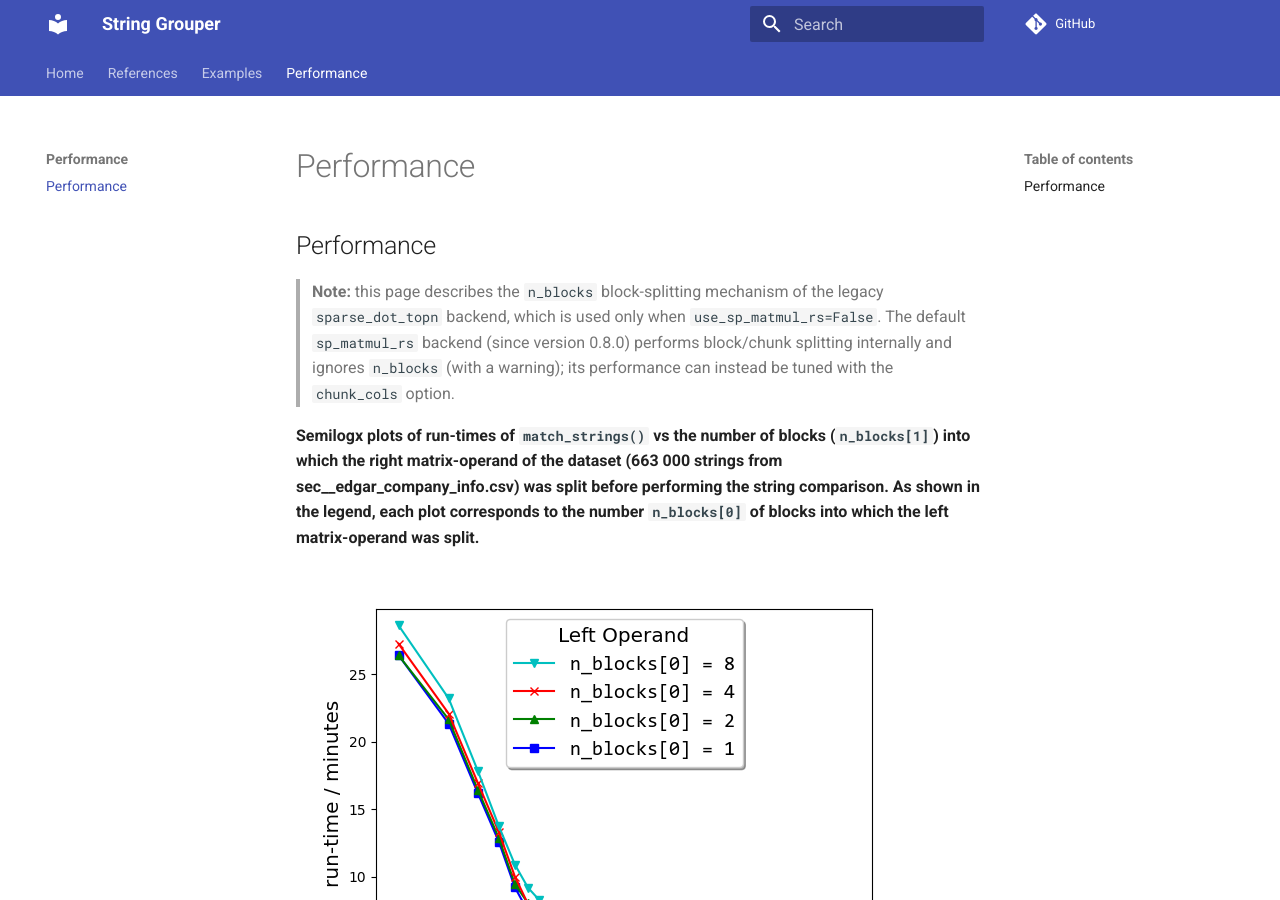
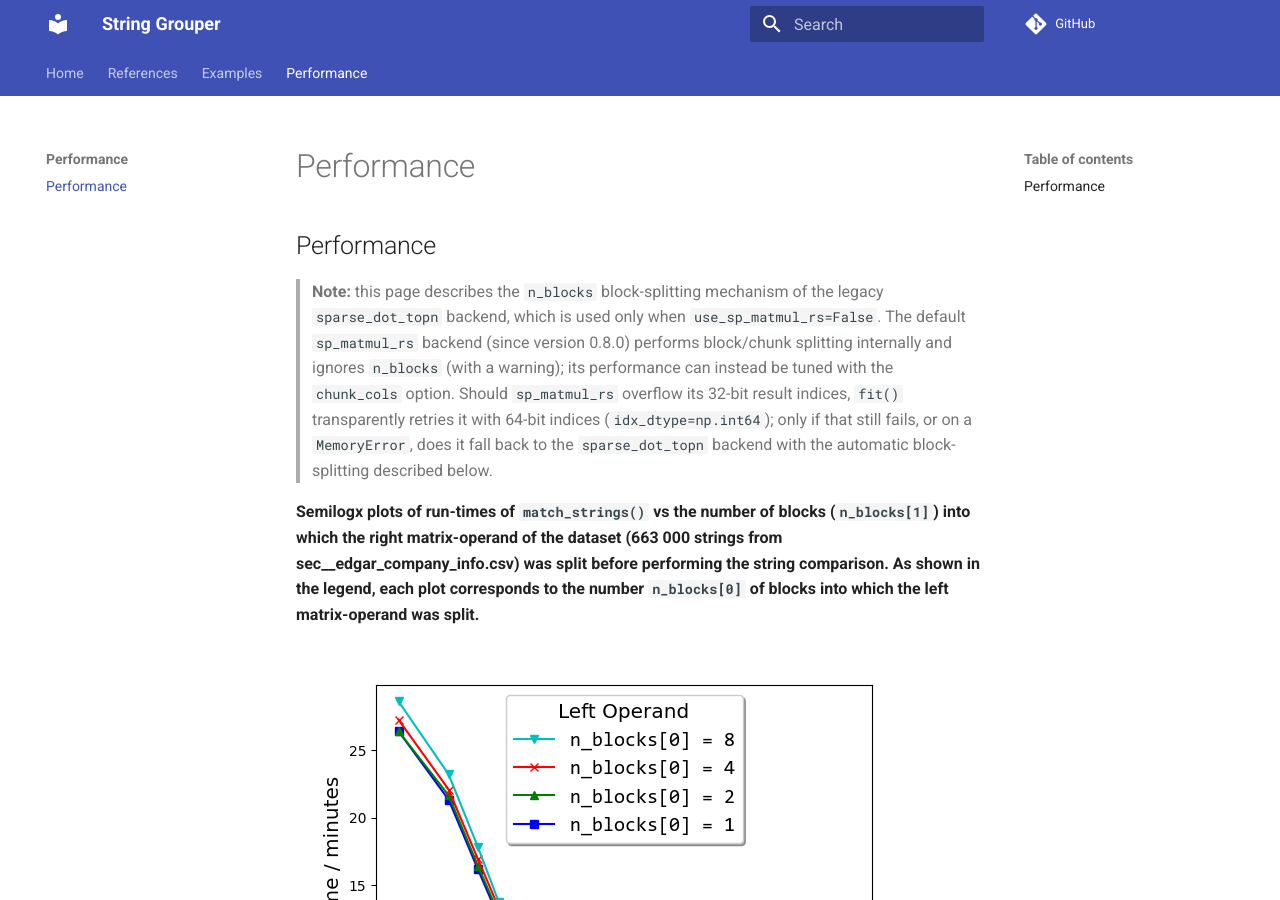
Before and after one commit to Bergvca/string_grouper, an MkDocs documentation site: the page built from docs/performance.md, in a window 1280 px wide and 900 px high. Built offline with MkDocs 1.6.1 and Material for MkDocs 9.7.7, drawn with Linux system fonts in a browser that asks for light colours; comment, search, counter and statistics services are not loaded.

```diff
--- a/docs/performance.md
+++ b/docs/performance.md
@@ -4,7 +4,10 @@
 > `sparse_dot_topn` backend, which is used only when `use_sp_matmul_rs=False`.  The default
 > `sp_matmul_rs` backend (since version 0.8.0) performs block/chunk splitting internally and
 > ignores `n_blocks` (with a warning); its performance can instead be tuned with the
-> `chunk_cols` option.
+> `chunk_cols` option.  Should `sp_matmul_rs` overflow its 32-bit result indices, `fit()`
+> transparently retries it with 64-bit indices (`idx_dtype=np.int64`); only if that still
+> fails, or on a `MemoryError`, does it fall back to the `sparse_dot_topn` backend with the
+> automatic block-splitting described below.
 
 <b><a name="Semilogx"></a>Semilogx plots of run-times of `match_strings()` vs the number of blocks (`n_blocks[1]`) into which the right matrix-operand of the dataset (663 000 strings from sec__edgar_company_info.csv) was split before performing the string comparison.  As shown in the legend, each plot corresponds to the number `n_blocks[0]` of blocks into which the left matrix-operand was split.</b>
 ![Semilogx](https://raw.githubusercontent.com/Bergvca/string_grouper/master/images/BlockNumberSpaceExploration1.png)
```
Also changed, not shown: docs/references/options_kwargs.md (+1 -1 lines).
